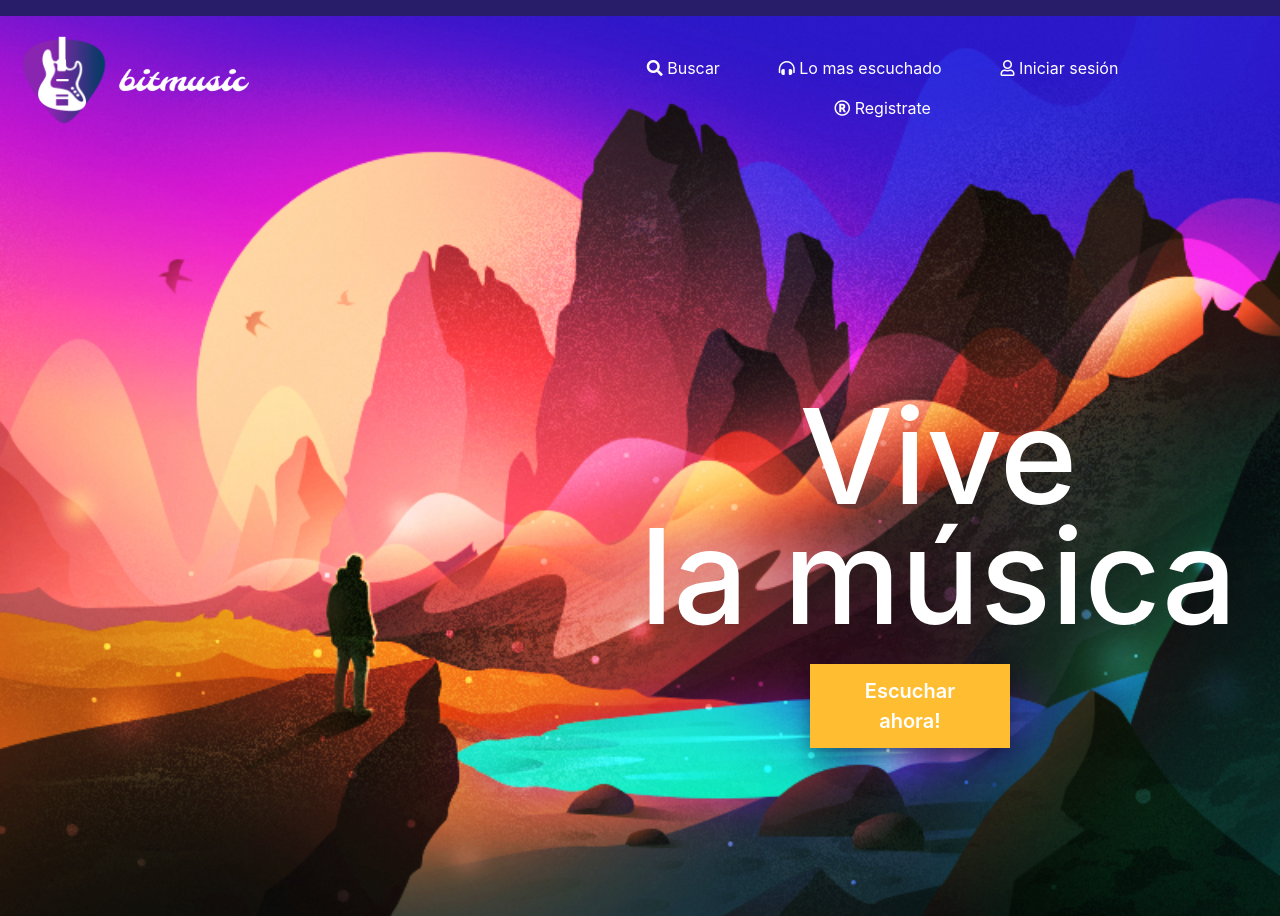
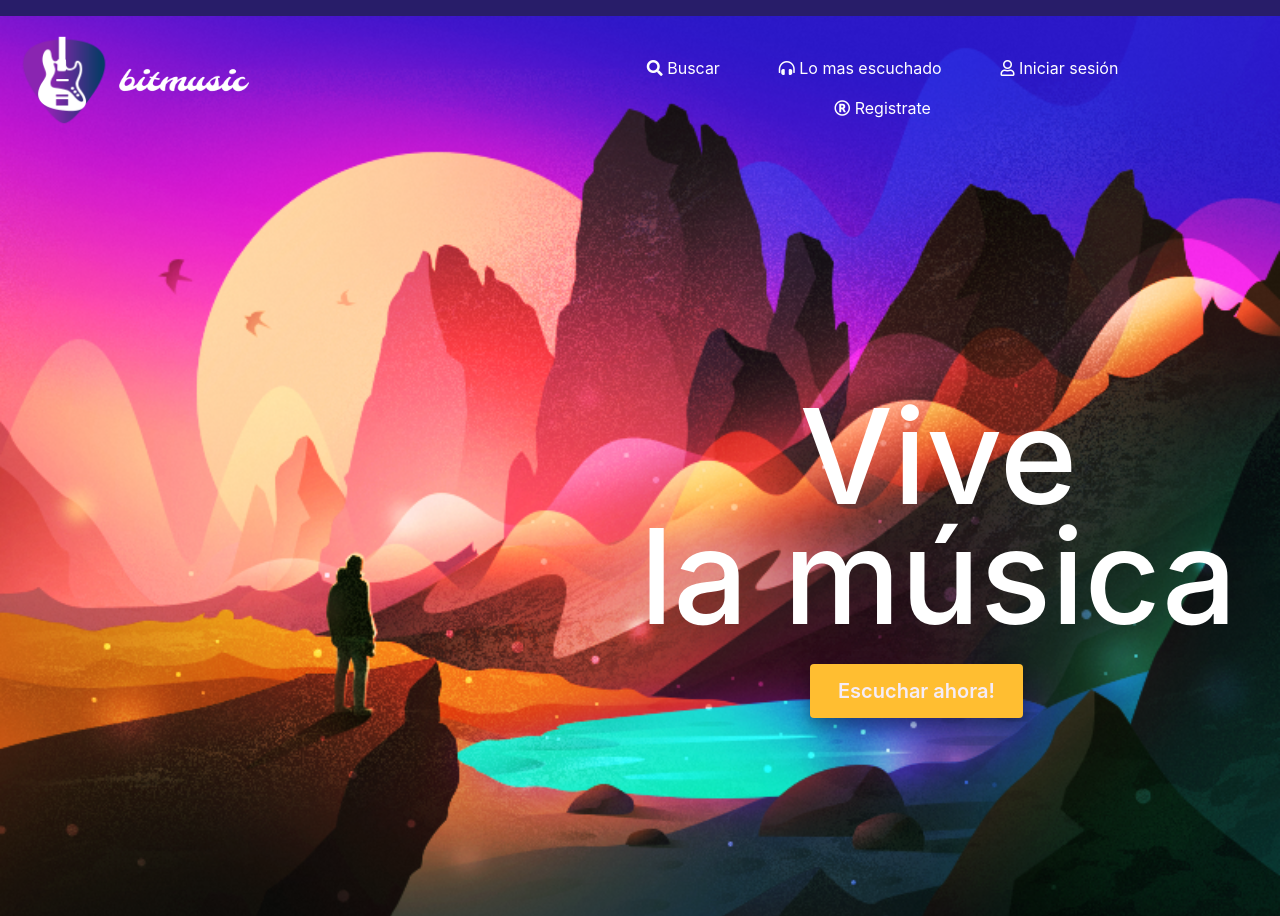
Before and after one commit to PaolaCuadros1/bitMusic, an Angular app: page / in a window 1280 px wide. Built offline with nearby package versions, Linux system fonts and the light colour scheme.

Commit message:
Ajustado estilos del boton del home.

```diff
--- a/src/app/components/main/main.component.html
+++ b/src/app/components/main/main.component.html
@@ -3,6 +3,6 @@
     <h1>Vive</h1>
     <h1>la música</h1>
     <br>
-    <button class="boton">Escuchar ahora!</button>
+    <a class="boton btn" routerLink="/mostListened" >Escuchar ahora!</a>
   </div>
 </div>
--- a/src/styles/styles.css
+++ b/src/styles/styles.css
@@ -36,12 +36,13 @@ a{
   text-align: center;
 
 }
-.text-main button{
+.text-main a{
   margin-left: 170px;
+  text-decoration: none;
 }
 .boton{
   padding:12px 28px;
-  width: 200px;
+  /*width: 200px;*/
   background-color: rgb(255, 190, 49);
   color:white;
   border: none;
```
